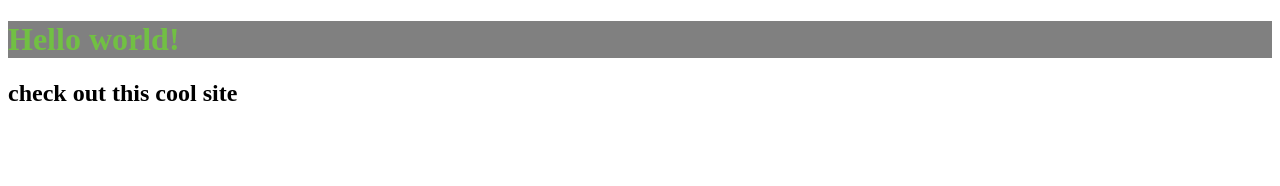
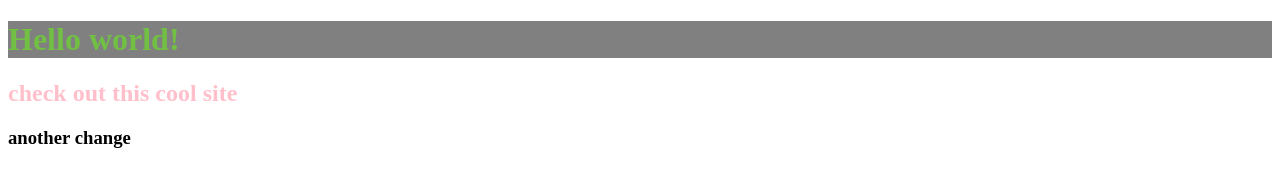
Before and after one commit to kunal445/pratice, a plain HTML site: page index.html in a window 1280 px wide. Drawn offline with Linux system fonts and the light colour scheme.

Commit message:
added h3 tag and styles for it

```diff
--- a/index.html
+++ b/index.html
@@ -10,5 +10,6 @@
 <body>
     <h1>Hello world!</h1>
     <h2>check out this cool site</h2>
+    <h3>another change</h3>
 </body>
 </html>
--- a/styles.css
+++ b/styles.css
@@ -2,3 +2,7 @@ h1 {
     color: rgb(113, 192, 67);
     background-color: gray;
 }
+
+h2 {
+    color: pink;
+}
```
